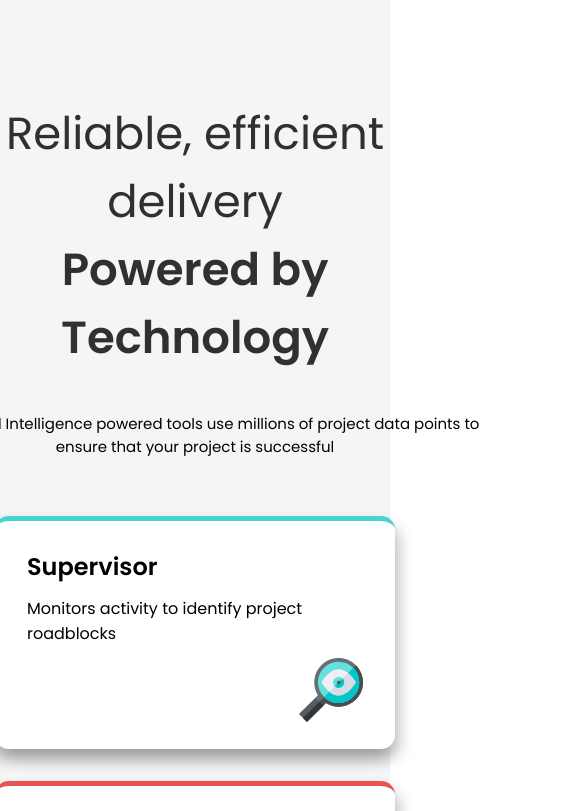
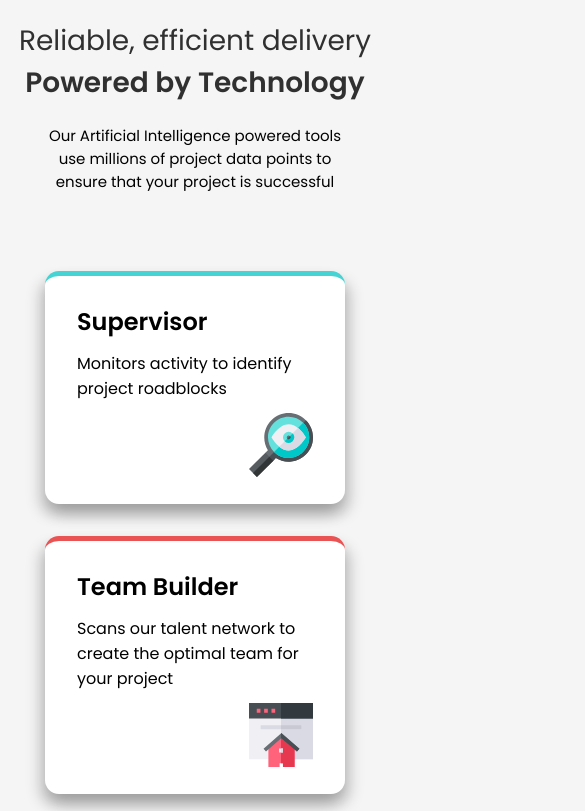
Before and after one commit to DicksenT/four-card-feature-preview, a plain HTML site: page index.html in a window 390 px wide. Shown: the top 811 px of the page, 585 px wide, since content can reach past the window. Drawn offline with Linux system fonts and the light colour scheme; a web font is replaced by a local one.

Commit message:
Polishing the grid and add responsive layout

```diff
--- a/style.css
+++ b/style.css
@@ -4,14 +4,17 @@
     padding: 0;
     box-sizing: border-box;
     font-family: 'Poppins', sans-serif;
+
+}
+body{
+    background-color: whitesmoke;
 }
 .container{
     display: flex;
     align-items: center;
-    height: 95vh;
-    width: 100vw;
+    height: 100vh;
     flex-direction: column;
-    background-color: whitesmoke;
+
 }
 .bold{
     font-weight: 700;
@@ -26,14 +29,14 @@
     display: flex;
     flex-direction: column;
     opacity: 0.8;
-    margin-top: 100px;
-    margin-bottom: 40px;
+    margin-top: 20px;
+    margin-bottom: 20px;
 }
 p{
     font-size: 15px;
     width: 600px;
     text-align: center;
-    margin-bottom: 30px;
+    margin-bottom: 10px;
 }
 .card{
     /*width: 400px;
@@ -78,6 +81,7 @@ p{
     margin-bottom: 12px;
 }
 .img{
+
     align-self: flex-end;
 }
 .cardgrid{
@@ -85,8 +89,7 @@ p{
     grid-template-rows: repeat(4, 1fr);
     grid-template-columns: repeat(6, 1fr);
     gap: 1em;
-    height: 65%;
-    padding: 20px;
+    padding: 60px;
 }
 
 @media(max-width:1200px){
@@ -134,3 +137,14 @@ p{
         grid-area: 10 / 1/ span 3/ span 2;
     }*/
 }
+@media(max-width:450px){
+    .title{
+        font-size: 28px;
+    }
+    p{
+        width: 320px;
+    }
+    .card{
+        width: 300px;
+    }
+}
```
Also changed, not shown: index.html (+1 -1 lines).
